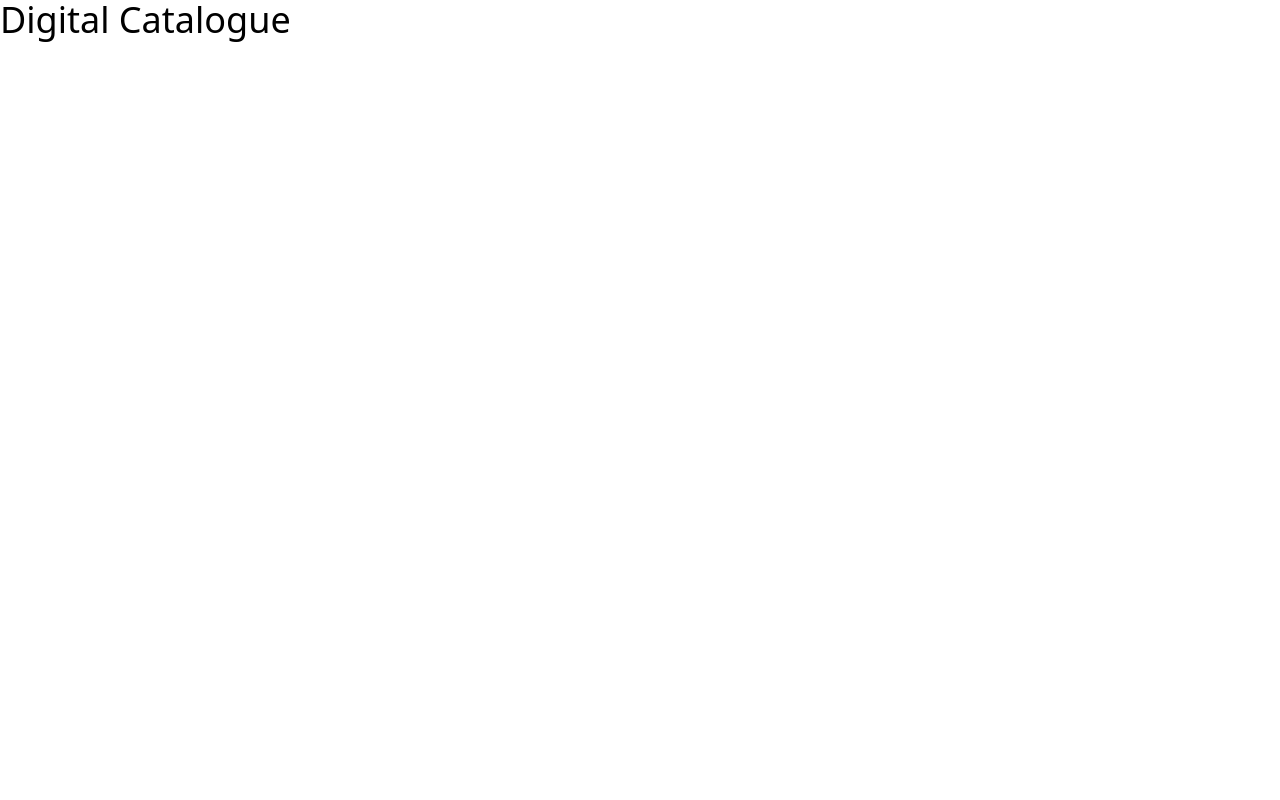
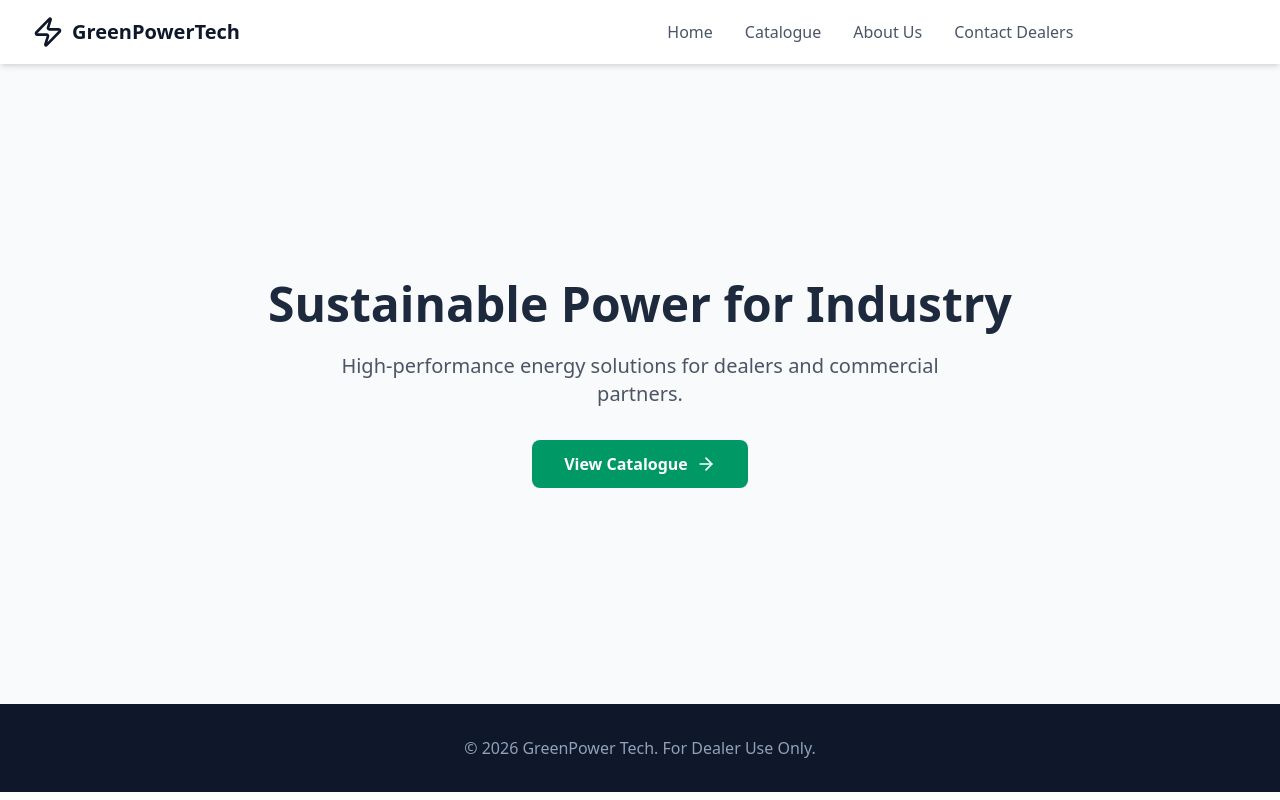
Before and after one commit to GuduruVinay/Digital-Catalogue, a React (Vite) app: page / in a window 1280 px wide. Built offline with nearby package versions, Linux system fonts and the light colour scheme.

Commit message:
Updated App

```diff
--- a/src/App.jsx
+++ b/src/App.jsx
@@ -1,7 +1,90 @@
+import { BrowserRouter as Router, Routes, Route, Link } from 'react-router-dom';
+import { ArrowRight } from 'lucide-react';
+
+// Import our Navbar
+import Navbar from './components/Navbar';
+
+// --- PLACEHOLDER PAGE COMPONENTS (We will build these out properly next) ---
+
+const Home = () => (
+  <div className="flex flex-col items-center justify-center min-h-[80vh] bg-gray-50 text-center px-4">
+    <h1 className="text-5xl font-bold text-slate-800 mb-6">Sustainable Power for Industry</h1>
+    <p className="text-xl text-gray-600 mb-8 max-w-2xl">
+      High-performance energy solutions for dealers and commercial partners.
+    </p>
+    <Link to="/catalogue" className="bg-emerald-600 text-white px-8 py-3 rounded-lg font-semibold hover:bg-emerald-700 transition flex items-center gap-2">
+      View Catalogue <ArrowRight size={20} />
+    </Link>
+  </div>
+);
+
+const Catalogue = () => (
+  <div className="p-10 text-center">
+    <h2 className="text-3xl font-bold text-slate-800">Product Catalogue</h2>
+    <p className="mt-4 text-gray-600">Grid view of products will go here.</p>
+  </div>
+);
+
+const ProductDetail = () => (
+  <div className="p-10 text-center">
+    <h2 className="text-3xl font-bold text-slate-800">Product Details</h2>
+    <p className="mt-4 text-gray-600">Specifications for a single product will go here.</p>
+  </div>
+);
+
+const About = () => (
+  <div className="p-10 text-center">
+    <h2 className="text-3xl font-bold text-slate-800">About GreenPower Tech</h2>
+    <p className="mt-4 text-gray-600">Company history and certifications.</p>
+  </div>
+);
+
+const Contact = () => (
+  <div className="p-10 text-center">
+    <h2 className="text-3xl font-bold text-slate-800">Dealer Inquiries</h2>
+    <p className="mt-4 text-gray-600">Contact form and location map.</p>
+  </div>
+);
+
+const NotFound = () => (
+  <div className="p-20 text-center text-red-500 font-bold">
+    404 - Page Not Found
+  </div>
+);
+
+// --- MAIN APP COMPONENT ---
+
 function App() {
   return (
-    <h1 className="text-4xl">Digital Catalogue</h1>
-  )
+    <Router>
+      <div className="min-h-screen bg-white font-sans text-slate-900">
+        {/* Navigation Bar is always visible */}
+        <Navbar />
+
+        {/* Content Area changes based on the URL */}
+        <main>
+          <Routes>
+            <Route path="/" element={<Home />} />
+            <Route path="/catalogue" element={<Catalogue />} />
+
+            {/* Dynamic Route for individual products */}
+            <Route path="/product/:id" element={<ProductDetail />} />
+
+            <Route path="/about" element={<About />} />
+            <Route path="/contact" element={<Contact />} />
+
+            {/* Catch-all for 404 errors */}
+            <Route path="*" element={<NotFound />} />
+          </Routes>
+        </main>
+
+        {/* Simple Footer */}
+        <footer className="bg-slate-900 text-slate-400 py-8 text-center mt-auto">
+          <p>© 2026 GreenPower Tech. For Dealer Use Only.</p>
+        </footer>
+      </div>
+    </Router>
+  );
 }
 
-export default App
+export default App;
```
